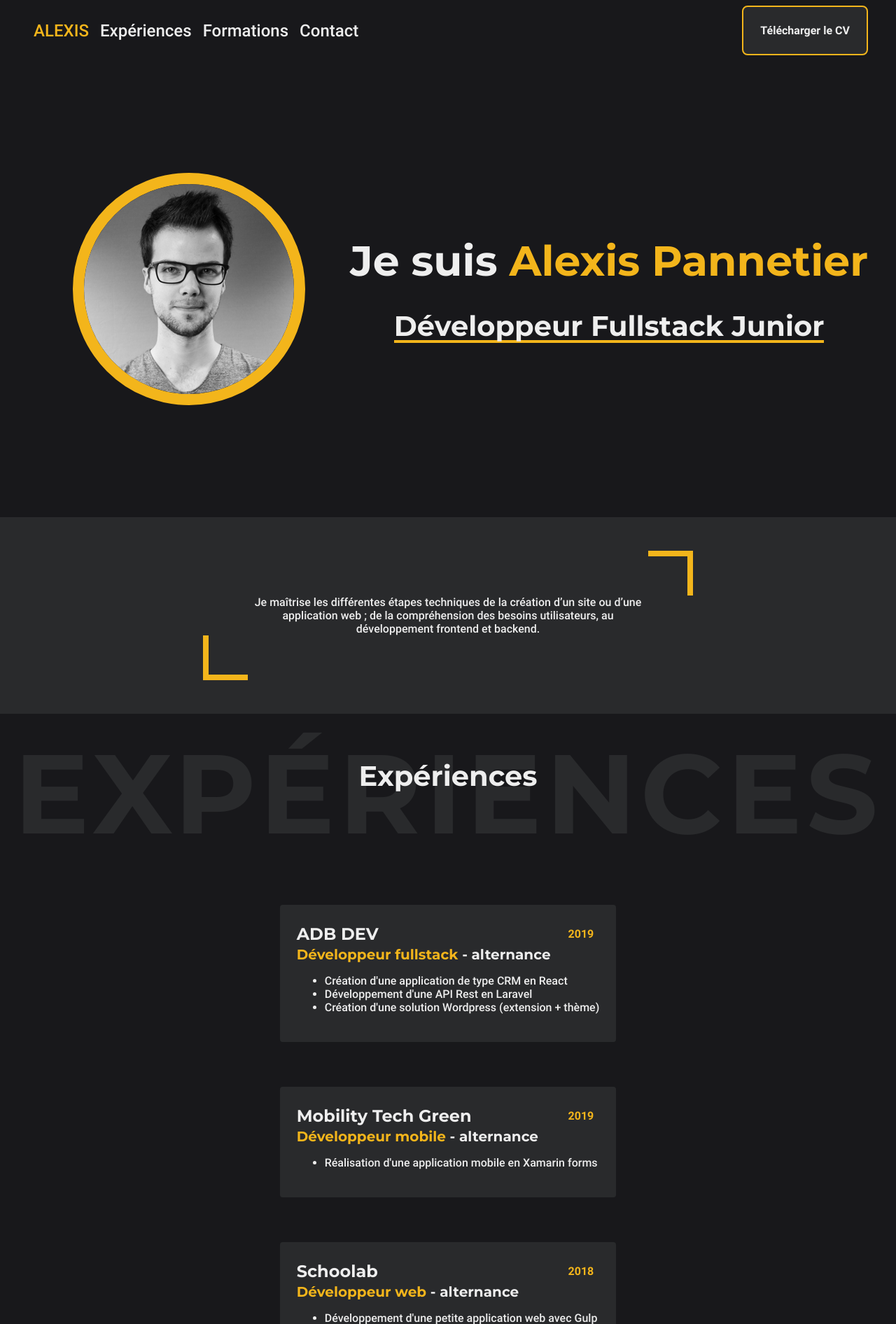
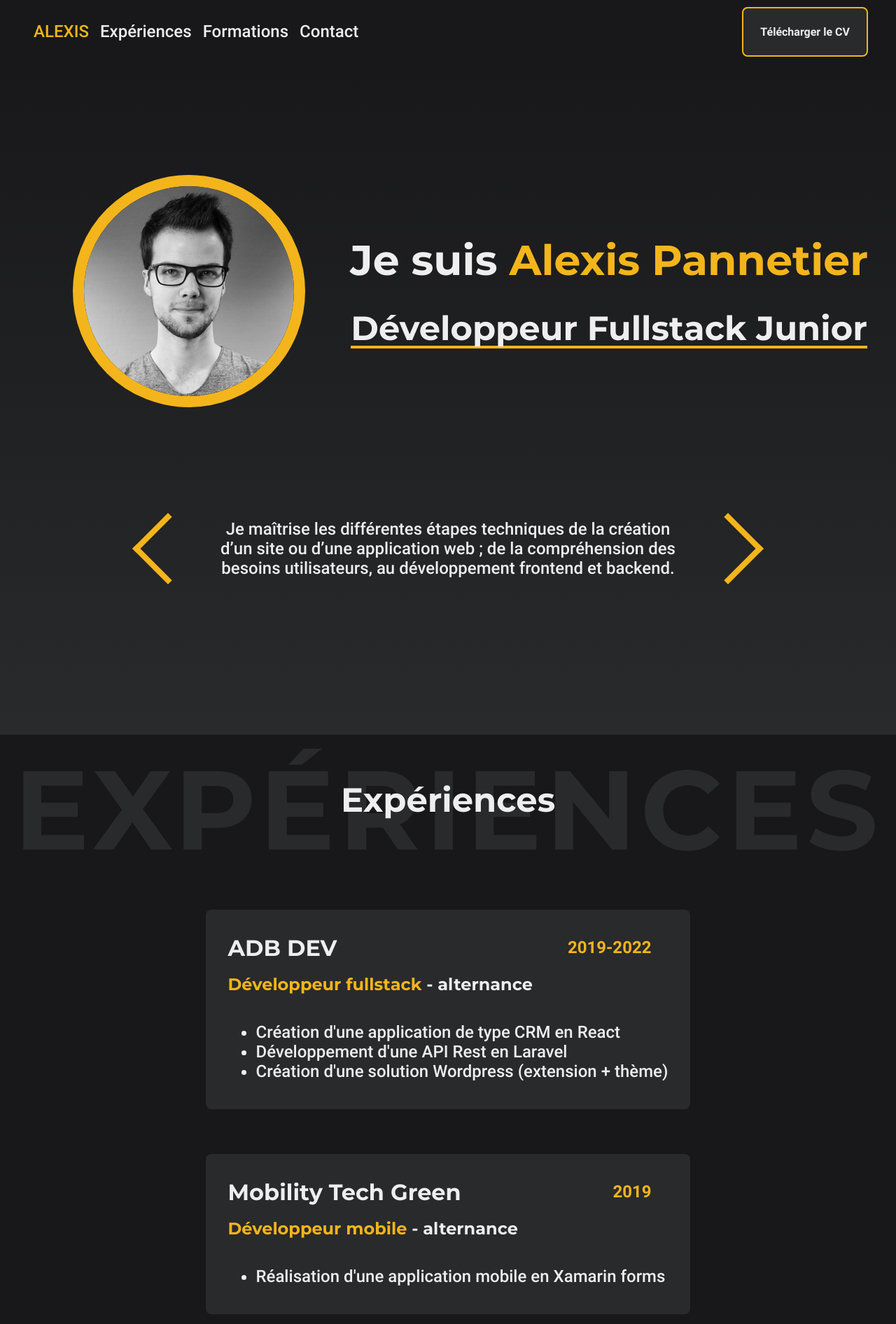
Before and after one commit to Alexis-Pannetier/resume, a PHP site: page / in a window 1280 px wide. Shown: the top 1892 px of the page at 70% size. Run offline with PHP 8.4, Linux system fonts and the light colour scheme.

Commit message:
💄 content update

```diff
--- a/index.html
+++ b/index.html
@@ -53,8 +53,8 @@
     </header>
 
     <main>
-        <section id="hero" class="page vh-100">
-            <div class="page-content align-middle">
+        <section id="hero" class="page">
+            <div class="page-content flex-row align-middle">
                 <div class="avatar">
                     <img src="images/alexis.jpg" alt="Photo de profil"></img>
                 </div>
@@ -62,18 +62,15 @@
                     <h1><strong>Je suis <span class="primary">Alexis Pannetier</span></strong></h1>
                     <h2><span class="underline">Développeur Fullstack Junior</span></h2>
                 </div>
-            </div>
-        </section>
-
-        <section id="intro" class="page">
-            <div class="page-content w-700">
-                <div class="box">
+                <div class="box mt-6">
+                    <span class="border border-left"></span>
+                    <span class="border border-right"></span>
                     <p class="m-0">Je maîtrise les différentes étapes techniques de la création d’un site ou d’une application web ; de la compréhension des besoins utilisateurs, au développement frontend et backend.</p>
                 </div>
             </div>
         </section>
 
-        <section id="experiences" class="page vh-100">
+        <section id="experiences" class="page">
             <div class="page-content align-center align-middle flex-col" >
                 <h2 class="title" data-value="Expériences">Expériences</h2>
 
@@ -82,7 +79,7 @@
                     <a href="https://www.adbinfo.fr" class="card" target="_blank">
                         <div class="d-flex justify-space-between align-center">
                             <h3>ADB DEV</h3>
-                            <p><strong class="primary">2019</strong></p>
+                            <p><strong class="primary">2019-2022</strong></p>
                         </div>
                         <h4><span class="primary">Développeur fullstack</span> - alternance</h4>
                         <ul>
@@ -121,7 +118,7 @@
             </div>
         </section>
 
-        <section id="formations" class="page vh-100">
+        <section id="formations" class="page">
             <div class="page-content align-center align-middle flex-col" >
                 <h2 class="title" data-value="Formations">Formations</h2>
 
@@ -163,16 +160,14 @@
             </div>
         </section>
 
-        <section id="contact" class="page vh-100">
+        <section id="contact" class="page">
             <div class="page-content align-center align-middle flex-col" >
                 <h2 class="title" data-value="Contact">Contact</h2>
 
                 <div class="d-flex justify-space-around flex-wrap flex-row w-100">
-                    <a class="btn my-2 m-auto" target="_blank" href="https://www.linkedin.com/in/alexis-pannetier">Linkedin</a>
-                    <a class="btn my-2 m-auto" target="_blank" href="https://github.com/alexis-pannetier">Github</a>
+                    <a class="btn my-2 m-auto" target="_blank" href="https://www.linkedin.com/in/alexis-pannetier"><img src="./images/linkedin-logo.png" alt="Linked in avec logo"/></a>
+                    <a class="btn my-2 m-auto" target="_blank" href="https://github.com/alexis-pannetier"><img src="./images/github-logo.png" alt="Github avec logo"/></a>
                 </div>
-
-                <a class="btn my-2 m-auto" href="mailto:alexis.pannetier@hotmail.fr">Envoyer un Email</a>
 
             </div>
         </section>
--- a/style.css
+++ b/style.css
@@ -3,6 +3,8 @@
   --secondary: #292a2c;
   --dark: #18181b;
   --white: #eeeeee;
+
+  --header-height: 90px;
   --width: 1200px;
 }
 
@@ -47,7 +49,7 @@ h3,
 h4,
 h5,
 h6,
-img {
+.avatar {
   color: var(--white);
   animation-name: fade-in;
   animation-duration: 0.3s;
@@ -55,7 +57,7 @@ img {
 }
 
 p {
-  margin: 0.5rem;
+  margin: 1.5rem;
 }
 
 p,
@@ -89,11 +91,11 @@ h2 {
 }
 
 h1 {
-  font-size: 2.25em;
+  font-size: 3em;
 }
 
 h2 {
-  font-size: 2rem;
+  font-size: 2.5rem;
 }
 
 h3 {
@@ -104,17 +106,32 @@ h4 {
   font-size: 1.25rem;
 }
 
-@media screen and (min-width: 700px) {
+@media screen and (min-width: 800px) {
   h1 {
     font-size: 3.75em;
   }
 
   h2 {
-    font-size: 2.5rem;
+    font-size: 3rem;
+  }
+
+  h3 {
+    font-size: 2rem;
+  }
+
+  h4 {
+    font-size: 1.5rem;
+  }
+
+  p,
+  a,
+  li,
+  em {
+    font-size: 1.5rem;
   }
 }
 
-/* NAV */
+/* NAVIGATION */
 nav ul {
   margin: 0;
   padding: 0;
@@ -134,17 +151,14 @@ nav a {
   color: var(--primary);
 }
 
-::selection {
-  color: var(--dark);
-  background-color: var(--primary);
-}
-
 /* HEADER */
 header {
   display: none;
   z-index: 100;
+  height: var(--header-height);
   top: 0;
   position: sticky;
+  box-sizing: border-box;
   padding: 0.5rem 0.5rem;
   justify-content: center;
   background-color: var(--dark);
@@ -154,7 +168,7 @@ header * {
   font-size: 1.5rem;
 }
 
-@media screen and (min-width: 700px) {
+@media screen and (min-width: 800px) {
   header {
     display: flex !important;
   }
@@ -196,15 +210,38 @@ header li:hover:before {
   justify-content: center;
 }
 
+section.page:first-child {
+  background: linear-gradient(0deg, var(--secondary) 0%, var(--dark) 100%);
+}
+section.page:nth-child(even) {
+  background-color: var(--dark);
+}
 section.page:nth-child(odd) {
+  background-color: var(--secondary);
+}
+
+section.page:nth-child(even) .title::before {
+  color: var(--secondary);
+}
+section.page:nth-child(odd) .title::before {
+  color: var(--dark);
+}
+
+section.page:nth-child(even) .card {
+  background-color: var(--secondary);
+}
+section.page:nth-child(odd) .card {
   background-color: var(--dark);
 }
 
-section.page:nth-child(even) {
+section:nth-child(even) .btn {
   background-color: var(--secondary);
 }
+section:nth-child(odd) .btn {
+  background-color: var(--dark);
+}
 
-@media screen and (min-width: 700px) {
+@media screen and (min-width: 800px) {
   .page {
     padding: 3rem 1rem;
   }
@@ -220,16 +257,16 @@ section.page:nth-child(even) {
 
 /* HERO */
 #hero {
-  padding: 5rem 0;
+  padding: 5rem 0 5rem 0;
 }
 
 #hero .page-content {
   justify-content: center;
 }
 
-@media screen and (min-width: 700px) {
+@media screen and (min-width: 800px) {
   #hero {
-    padding: 10rem 0;
+    padding: 10rem 0 10rem 0;
   }
 }
 
@@ -240,16 +277,12 @@ section.page:nth-child(even) {
 }
 
 /* LAYOUT */
-.text-start {
-  text-align: start;
+.text-align {
+  text-align: center;
 }
 
-.mr-auto {
-  margin-right: auto;
-}
-
-.m-auto {
-  margin: auto;
+.mt-6 {
+  margin-top: 6rem;
 }
 
 .m-0 {
@@ -261,17 +294,8 @@ section.page:nth-child(even) {
   margin-bottom: 2rem;
 }
 
-.vh-50 {
-  min-height: 50vh;
-  height: 100%;
-}
-
 .w-100 {
   width: 100%;
-}
-
-.w-700 {
-  width: 700px;
 }
 
 .d-flex {
@@ -331,16 +355,17 @@ section.page:nth-child(even) {
   border-width: 1rem;
   border-style: solid;
   border-color: var(--primary);
-  transition: box-shadow 0.25s ease-in-out;
+  transition: all 0.25s ease-in-out;
 }
 
 .avatar img {
   object-fit: cover;
   width: 100%;
   height: 100%;
+  transition: all 0.25s ease-in-out;
 }
 
-@media screen and (min-width: 700px) {
+@media screen and (min-width: 800px) {
   .avatar {
     max-height: 300px;
     max-width: 300px;
@@ -355,7 +380,7 @@ section.page:nth-child(even) {
 .title {
   position: relative;
   z-index: 1;
-  margin-bottom: 6rem;
+  margin-bottom: 5rem;
   transition: color 0.3s ease-in-out;
 }
 
@@ -364,25 +389,35 @@ section.page:nth-child(even) {
   position: absolute;
   z-index: -1;
   font-weight: bold;
-  font-size: 3rem;
+  font-size: 4rem;
   content: attr(data-value);
   pointer-events: none;
   left: 50%;
-  bottom: 0;
+  bottom: 1.5rem;
   transform: translate(-50%, 50%);
-
   animation-name: letter-spacing;
   animation-duration: 20s;
   animation-timing-function: ease-in-out;
   animation-iteration-count: infinite;
 }
 
-@media screen and (min-width: 1200px) {
+@media screen and (min-width: 800px) and (max-width: 1250px) {
   .title {
-    margin-bottom: 8rem;
+    margin-bottom: 4rem;
   }
 
   .title::before {
+    font-size: 6rem;
+  }
+}
+
+@media screen and (min-width: 1250px) {
+  .title {
+    margin-bottom: 6rem;
+  }
+
+  .title::before {
+    bottom: 1rem;
     font-size: 10rem;
   }
 }
@@ -391,33 +426,56 @@ section.page:nth-child(even) {
   color: var(--primary) !important;
 }
 
-section.page:nth-child(odd) .title::before {
-  color: var(--secondary);
-}
-
-section.page:nth-child(even) .title::before {
-  color: var(--dark);
-}
-
 .title:hover .title::before {
   color: var(--primary) !important;
 }
 
 /* BOX */
 .box {
+  position: relative;
+  max-width: 800px;
+  margin-left: auto;
+  margin-right: auto;
   padding: 4rem;
-  background-image: linear-gradient(var(--primary), var(--primary)),
-    linear-gradient(var(--primary), var(--primary)),
-    linear-gradient(var(--primary), var(--primary)),
-    linear-gradient(var(--primary), var(--primary));
-  background-repeat: no-repeat;
-  background-size: 0.5rem 4rem, 4rem 0.5rem, 0.5rem 4rem, 4rem 0.5rem, 100% 100%;
-  background-position: left bottom, left bottom, right top, right top;
-  transition: background-position 0.5s;
+  box-sizing: border-box;
 }
 
-.box:hover {
-  background-position: left top, left top, right bottom, right bottom;
+.box .border {
+  position: absolute;
+  border-style: solid;
+  border-width: 0.5rem;
+  border-color: var(--primary);
+  height: 4rem;
+  width: 4rem;
+  transition: all 0.5s;
+  top: 50%;
+  left: 50%;
+  animation-name: box-border;
+  animation-duration: 0.3s;
+  animation-timing-function: ease-in-out;
+  transform: translate(-50%, -50%) rotate(45deg);
+}
+
+.box .border-left {
+  border-top: 0;
+  border-right: 0;
+  left: 0%;
+}
+
+.box .border-right {
+  border-bottom: 0;
+  border-left: 0;
+  left: 100%;
+}
+
+.box:hover .border-left {
+  top: 100%;
+  transform: translate(-50%, -50%) rotate(0deg);
+}
+
+.box:hover .border-right {
+  top: 0;
+  transform: translate(-50%, -50%) rotate(0deg);
 }
 
 /* UNDERLINE */
@@ -442,16 +500,20 @@ section.page:nth-child(even) .title::before {
 
 /* CARD */
 .card {
-  padding: 0.5rem;
-  border-radius: 0.25rem;
+  padding: 0.5rem 1rem;
+  border-radius: 0.5rem;
   transition: box-shadow 0.3s ease-in-out;
-  margin: 1rem 0.5rem;
+  margin: 1rem 0.25rem;
   text-decoration: none;
 }
 
-@media screen and (min-width: 700px) {
+.card ul {
+  margin-top: 2.5rem;
+}
+
+@media screen and (min-width: 800px) {
   .card {
-    padding: 1.5rem;
+    padding: 1rem 2rem;
     margin: 2rem 1rem;
   }
 }
@@ -464,18 +526,12 @@ section.page:nth-child(even) .title::before {
   box-shadow: 0 0 1rem 0.25rem var(--primary);
 }
 
-section.page:nth-child(odd) .card {
-  background-color: var(--secondary);
-}
-
-section.page:nth-child(even) .card {
-  background-color: var(--dark);
-}
-
 /* BUTTON */
 a.btn {
   font-size: 1rem;
   font-weight: bold;
+  margin-top: auto;
+  margin-bottom: auto;
   z-index: 1;
   text-decoration: none;
   padding: 1.5rem;
@@ -484,17 +540,15 @@ a.btn {
   transition: background-color 0.5s, color 0.5s;
 }
 
-section:nth-child(odd) .btn {
-  background-color: var(--secondary);
-}
-
-section:nth-child(even) .btn {
-  background-color: var(--dark);
-}
-
 a.btn:hover {
   background-color: var(--primary);
   color: var(--dark);
+}
+
+/* MISC */
+::selection {
+  color: var(--dark);
+  background-color: var(--primary);
 }
 
 ::-webkit-scrollbar {
@@ -530,3 +584,14 @@ a.btn:hover {
     opacity: 1;
   }
 }
+
+@keyframes box-border {
+  0% {
+    height: 0;
+    width: 0;
+  }
+  100% {
+    height: 4rem;
+    width: 4rem;
+  }
+}
```
Also changed, not shown: images/github-logo.png (added), images/linkedin-logo.png (added).
